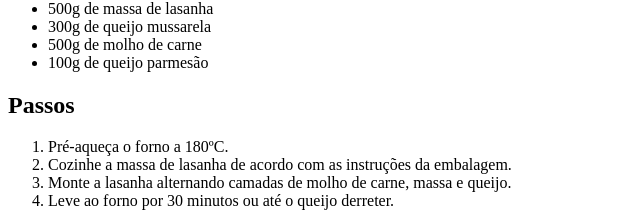
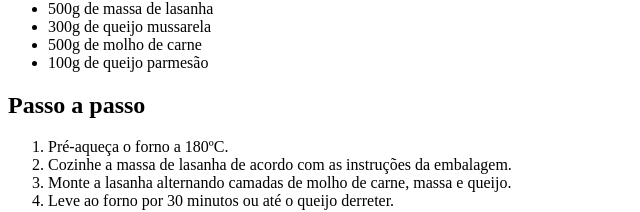
Before and after one commit to felipe-louzada/odin-recipes, a plain HTML site: page recipes/lasagna.html in a window 1280 px wide. Shown: the part 524-736 px from the top of the page, without its empty margins (0-640 px from the left). Drawn offline with Linux system fonts and the light colour scheme.

Commit message:
Update lasagna.html

```diff
--- a/recipes/lasagna.html
+++ b/recipes/lasagna.html
@@ -18,7 +18,7 @@
         <li>500g de molho de carne</li>
         <li>100g de queijo parmesão</li>
     </ul>
-    <h2>Passos</h2>
+    <h2>Passo a passo</h2>
     <ol>
         <li>Pré-aqueça o forno a 180ºC.</li>
         <li>Cozinhe a massa de lasanha de acordo com as instruções da embalagem.</li>
```
